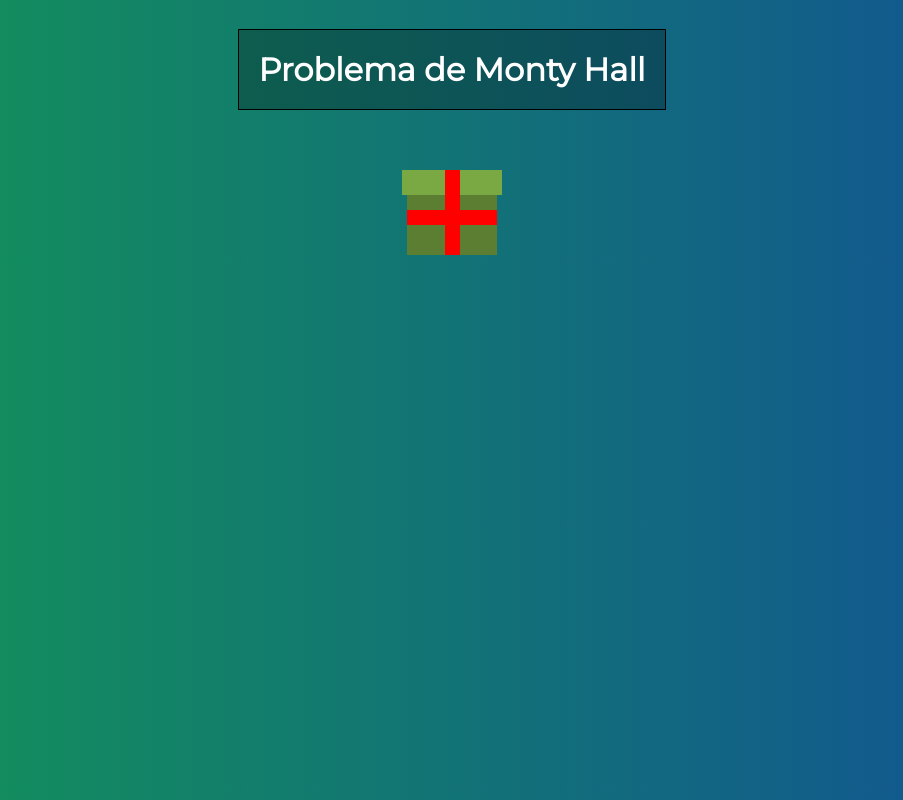
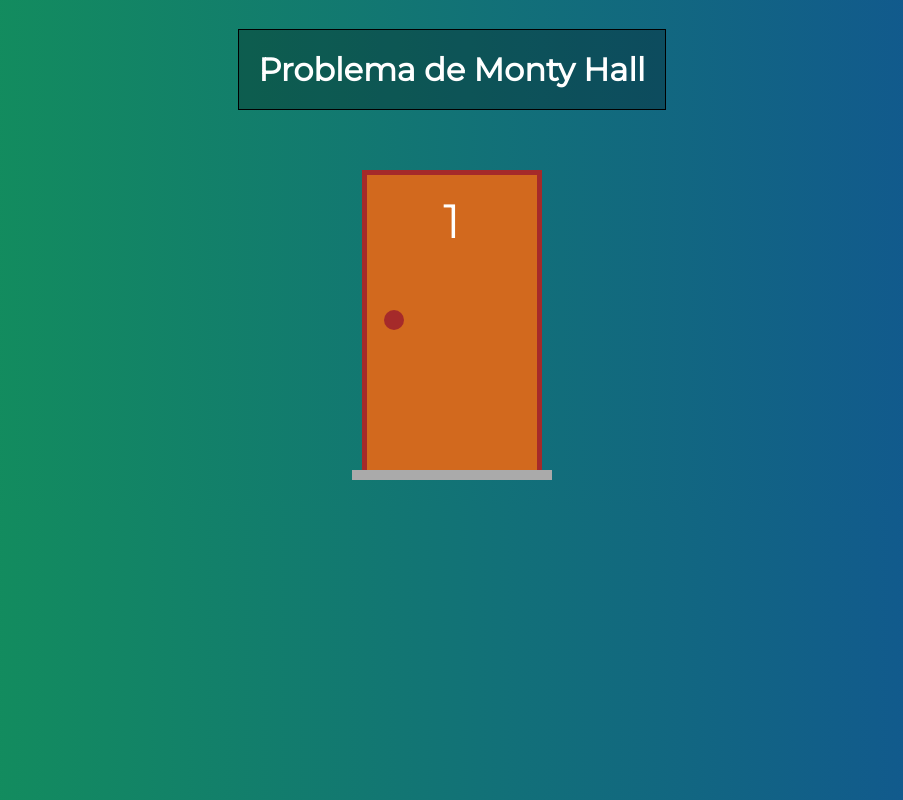
Before and after one commit to PomboObeso/problema-montyHall__VueJS, a Vue app: page / in a window 1280 px wide. Shown: the whole page, without its empty margins (188-1091 px from the left). Built offline with nearby package versions, Linux system fonts and the light colour scheme.

Commit message:
Implements Door Logic and Component

```diff
--- a/src/App.vue
+++ b/src/App.vue
@@ -1,15 +1,15 @@
 <template>
     <div id="app">
         <h1>Problema de Monty Hall</h1>
-        <Gift />
+        <Door number="1" :hasGift="false" />
     </div>
 </template>
 
 <script>
-import Gift from './components/Gift.vue';
+import Door from './components/Door.vue';
 export default {
     name:'App',
-    components: {Gift}
+    components: {Door}
 }
 </script>
 
--- /dev/null
+++ b/src/components/Door.vue
@@ -0,0 +1,100 @@
+<template>
+    <div class="door-area">
+        <div class="door-frame" :class="{selected: selected && !open}">
+            <Gift v-if="open && hasGift"/>
+        </div>
+        <div class="door" @click="selected = !selected" :class="{open}">
+            <div class="number" :class="{selected}">{{ number }}</div>
+            <div class="knob" :class="{selected}" @click="open = true"></div>
+        </div>
+    </div>
+</template>
+
+<script>
+import Gift from './Gift.vue';
+export default {
+    name: 'Door',
+    components: {Gift},
+    props: {
+        number: {},
+        hasGift: {type: Boolean}
+    },
+    data: function () {
+        return {
+            open: false,
+            selected: false
+        }
+    }
+}
+</script>
+
+<style>
+:root {
+    --door-border: 5px solid brown;
+    --selected-border: 5px solid yellow;
+}
+.door-area {
+    position: relative;
+    width: 200px;
+    height: 310px;
+    border-bottom:  10px solid #aaa;
+    margin-bottom: 15px;
+    font-size: 3rem;
+
+    display: flex;
+    justify-content: center;
+}
+.door-frame {
+    position: absolute;
+    width: 180px;
+    height: 300px;
+
+    border-left: var(--door-border);
+    border-top: var(--door-border);
+    border-right: var(--door-border);
+
+    display: flex;
+    justify-content: center;
+    align-items: flex-end;
+}
+
+.door {
+    position:absolute;
+    top: 5px;
+    height: 295px;
+    width: 170px;
+    background-color: chocolate;
+    display: flex;
+    flex-direction: column;
+    align-items: center;
+    padding: 17px;
+}
+
+.door .knob {
+    height: 20px;
+    width: 20px;
+    border-radius: 10px;
+    background-color: brown;
+    align-self: flex-start;
+    margin-top: 60px;
+}
+
+.door-frame.selected {
+    border-left: var(--selected-border);
+    border-right: var(--selected-border);
+    border-top: var(--selected-border);
+}
+
+.door .number.selected {
+    color: yellow
+}
+.door > .knob.selected {
+    background-color: yellow;
+}
+.door.open {
+    background-color: #0007;
+}
+.door.open .knob, .door.open .number {
+    display: none;
+}
+</style>
```
